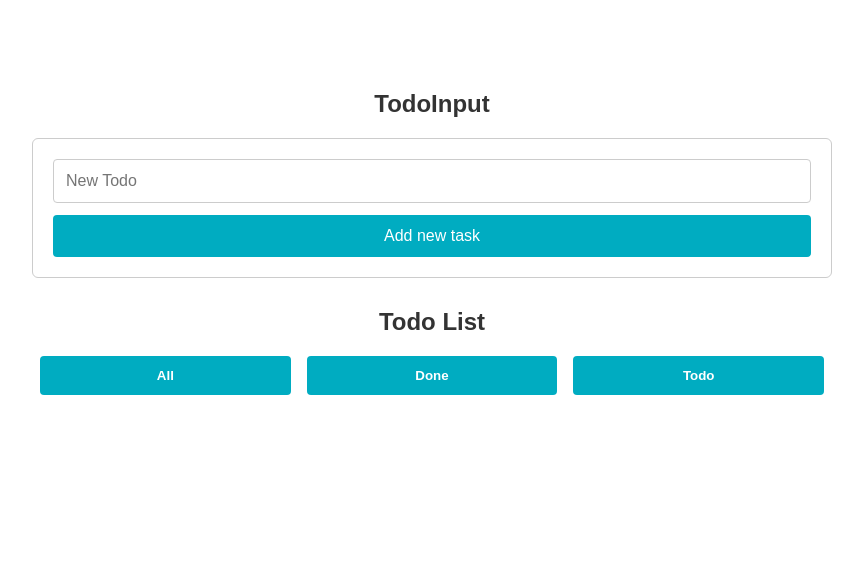
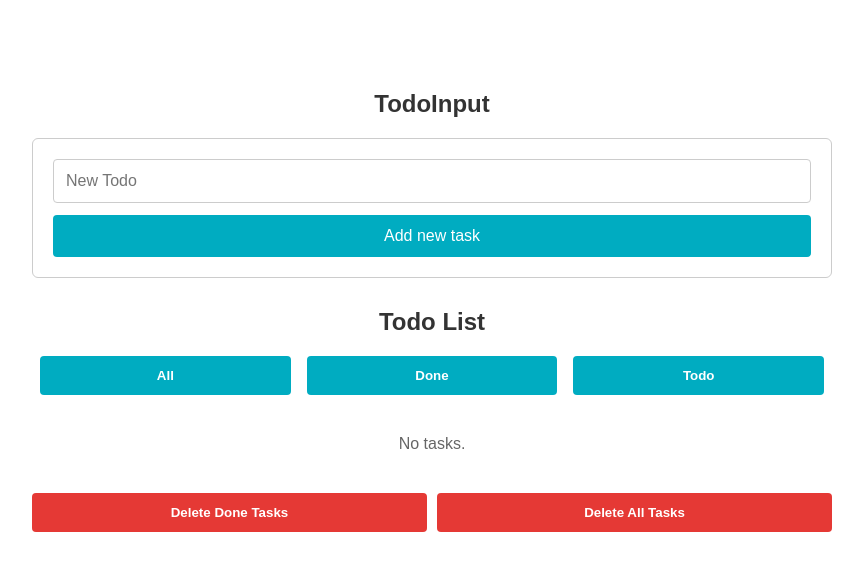
Before and after one commit to BushraKhateeb/taskCRUD, a plain HTML site: page index.html in a window 1280 px wide. Shown: the whole page, without its empty margins (208-1071 px from the left). Drawn offline with Linux system fonts and the light colour scheme.

Commit message:
adding html and css for delete buttons

```diff
--- a/assets/main.css
+++ b/assets/main.css
@@ -73,3 +73,45 @@ h2 {
 .filterBtn button:hover {
   background-color: #0097a7;
 }
+.noTasks {
+  text-align: center;
+  font-size: 16px;
+  color: #666;
+  margin: 40px 0;
+}
+
+.deleteBtn {
+  display: flex;
+  justify-content: space-between;
+  gap: 10px;
+  margin-top: 20px;
+
+}
+
+.deleteDone {
+  background-color:#e53935;
+  color: white;
+  padding: 12px;
+  flex: 1;
+  border: none;
+  border-radius: 4px;
+  font-weight: bold;
+  cursor: not-allowed;
+}
+
+.deleteAll {
+  background-color: #e53935;
+  color: white;
+  padding: 12px;
+  flex: 1;
+  border: none;
+  border-radius: 4px;
+  font-weight: bold;
+  cursor: not-allowed;
+}
+.deleteDone:hover {
+    background-color: #ec5c57;
+}
+.deleteAll:hover {
+    background-color: #ec5c57;
+}
--- a/index.html
+++ b/index.html
@@ -19,6 +19,14 @@
       <button>Done</button>
       <button >Todo</button>
     </div>
+    <div class="noTasks">No tasks.</div>
+
+    <div class="deleteBtn">
+      <button class="deleteDone" disabled>Delete Done Tasks</button>
+      <button class="deleteAll" disabled>Delete All Tasks</button>
+    </div>
+
+    </div>
 
 
     <script src="./assets/main.js"></script>
```
